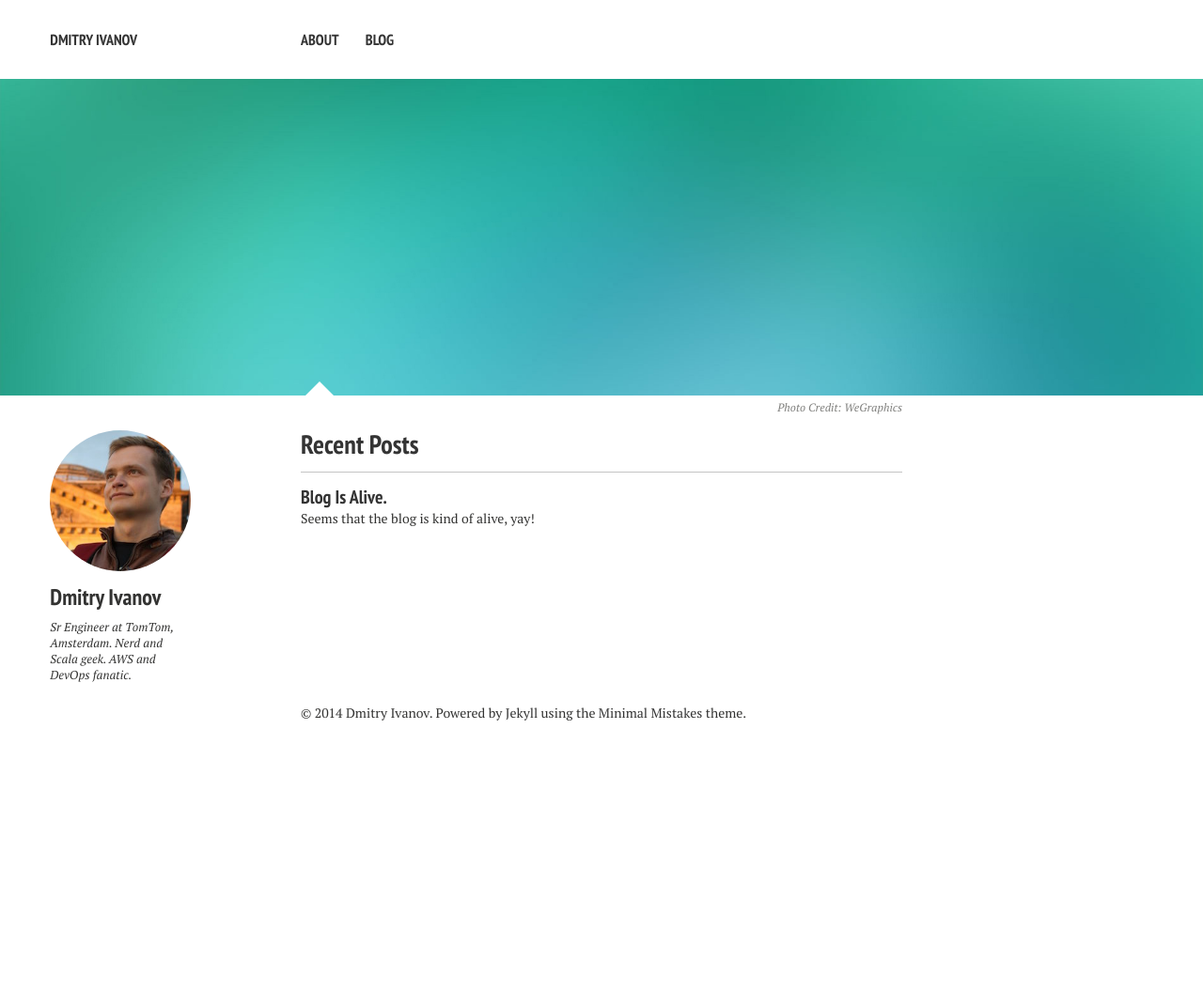
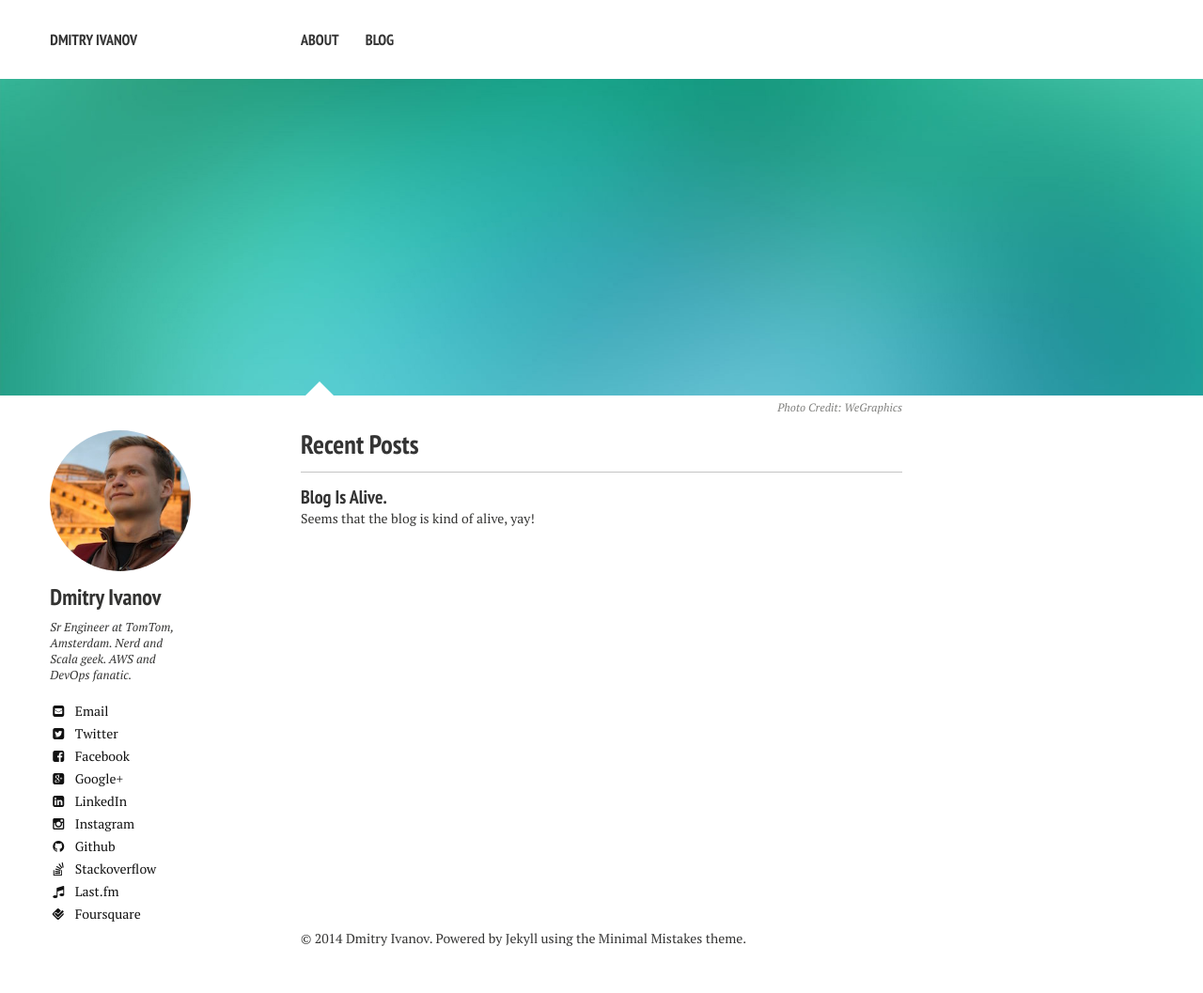
Before and after one commit to ajantis/ajantis.github.io, a Jekyll site: the page built from index.md, in a window 1280 px wide. Shown: the whole page at 94% size. Built offline with Jekyll 4.4.1, drawn with Linux system fonts in a browser that asks for light colours; nearby versions of some CDN libraries; before the commit the page ends 900 px from its top, so only the background shows below that; part of the change alters nothing that is shown.

Commit message:
Fix social network ids

```diff
--- a/_config.yml
+++ b/_config.yml
@@ -29,23 +29,23 @@ owner:
   name: Dmitry Ivanov
   avatar: bio-photo.jpg
   bio: "Sr Engineer at TomTom, Amsterdam. Nerd and Scala geek. AWS and DevOps fanatic."
-  email:
+  email: id.ajantis@gmail.com
   disqus-shortname: dmitryivanov
-  twitter: #idajantis
-  facebook: #dmitry.ivanov.507464
+  twitter: idajantis
+  facebook: dmitry.ivanov.507464
   google:
-    plus: #DmitryIvanovZzz
+    plus: +DmitryIvanovZzz
     analytics:
     verify:
     ad-client:
     ad-slot:
   bing-verify:
-  github: #ajantis
-  stackoverflow: #http://stackoverflow.com/users/1178121/id-ajantis
-  linkedin: #71995576
-  instagram: #ajantis
-  lastfm: #idajantis
-  foursquare: #idajantis
+  github: ajantis
+  stackoverflow: http://stackoverflow.com/users/1178121/id-ajantis
+  linkedin: 71995576
+  instagram: ajantis
+  lastfm: idajantis
+  foursquare: idajantis
 
 include: [".htaccess"]
 exclude: ["lib", "config.rb", "Capfile", "config", "log", "Rakefile", "Rakefile.rb", "tmp", "less", "*.sublime-project", "*.sublime-workspace", "test", "spec", "Gruntfile.js", "package.json", "node_modules", "Gemfile", "Gemfile.lock", "LICENSE", "README.md"]
```
